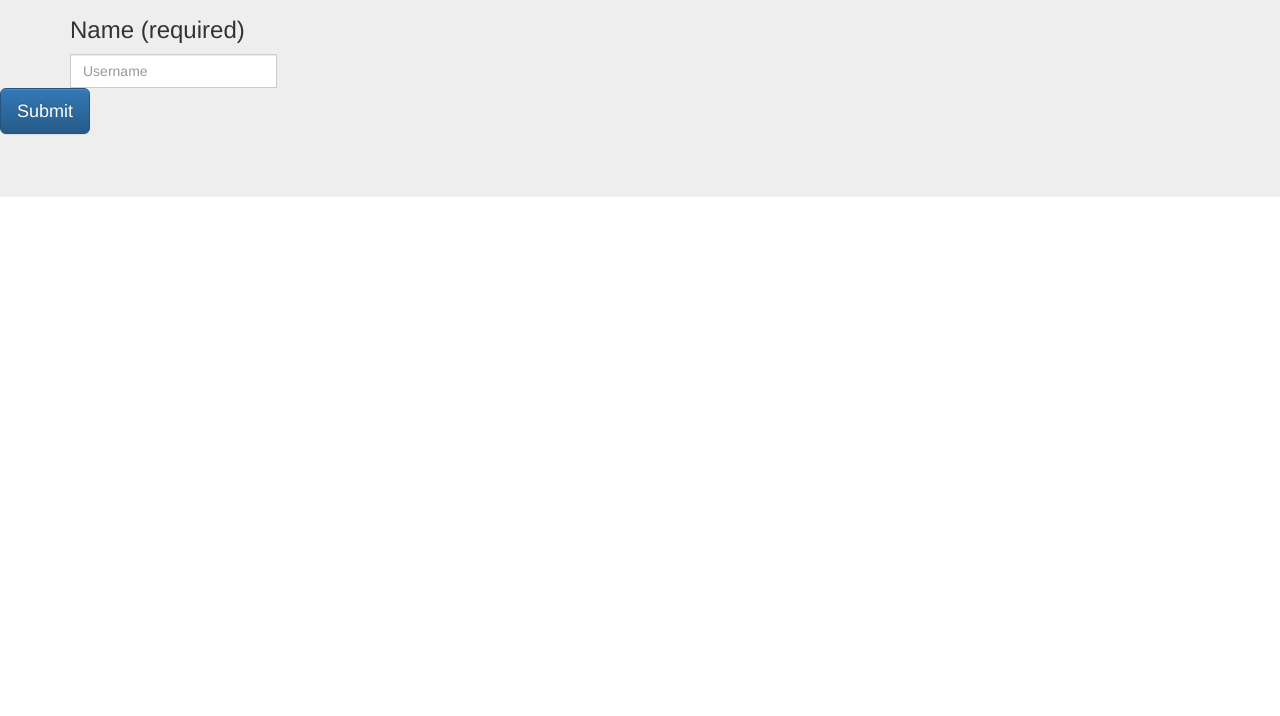
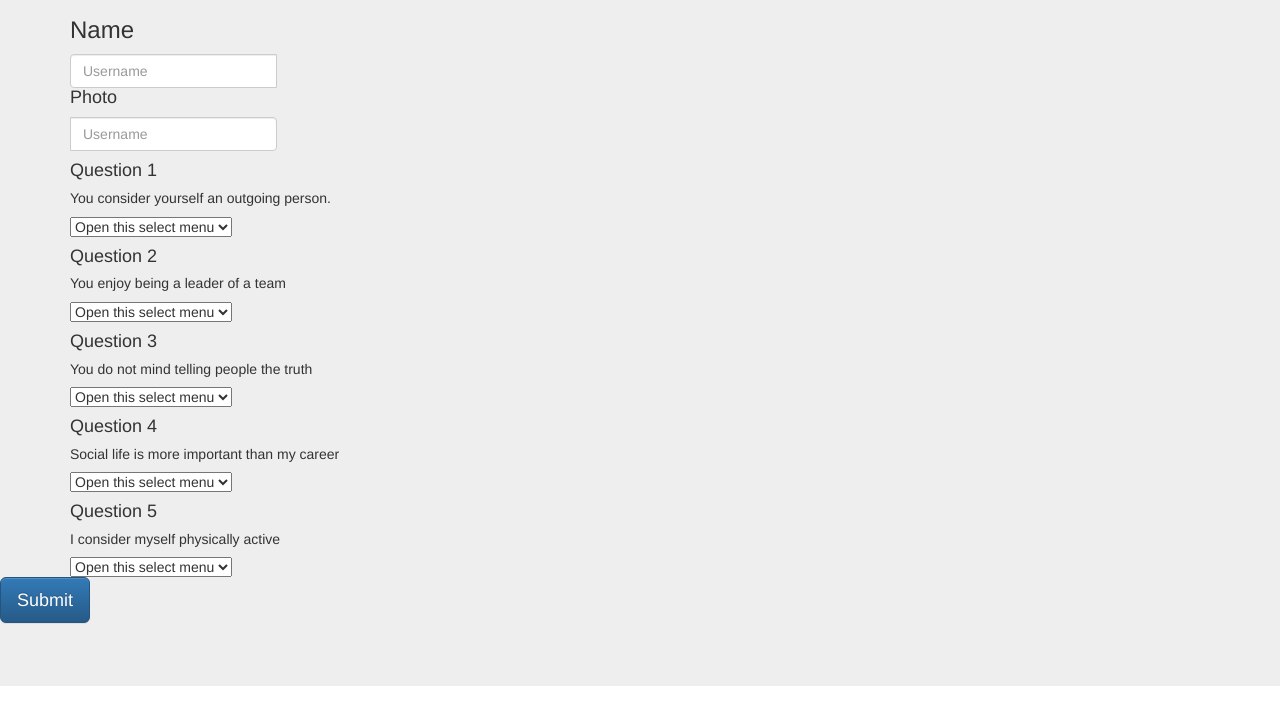
Before and after one commit to espeders90/FriendFinder, a website: page app/public/survery.html in a window 1280 px wide. Shown: the part 193-909 px from the top of the page. Before the commit the page ends 800 px from the top, so only its background shows below. Drawn offline with nearby package versions, Linux system fonts and the light colour scheme.

Commit message:
survey without script

```diff
--- a/app/public/survery.html
+++ b/app/public/survery.html
@@ -19,36 +19,82 @@
 
   <body>
 
-<div class="jumbotron">
-    <div class="container">
-      <h1>Survey Questions</h1>
+    <div class="jumbotron">
+        <div class="container">
+          <h1>Survey Questions</h1>
 
-     <strong><h2>About You</h2></strong>
-     <h3>Name (required)</h3>
-     <div class="input-group">
-  <input type="text" class="form-control" placeholder="Username" aria-label="Username" aria-describedby="basic-addon1">
+         <strong><h2>About You</h2></strong>
+         <h3>Name </h3>
+         <div class="input-group">
+      <input type="text" class="form-control" placeholder="Username" aria-label="Username" aria-describedby="basic-addon1" id="name">
+      <br>
+      <h4>Photo </h4>
+      <input type="text" class="form-control" placeholder="Username" aria-label="Username" aria-describedby="basic-addon1" id="photo">
+        </div>
+            <strong><h4>Question 1</h4></strong>
+                <h5>You consider yourself an outgoing person.</h5>
+            <select data-placeholder="" class="custom-select" id="Q1" >
+              <option selected>Open this select menu</option>
+              <option value="1">Strongly Disagree</option>
+              <option value="2">Disagree</option>
+              <option value="3">Neutral</option>
+              <option value="4">Agree</option>
+              <option value="5">Strongly Agree</option>
+            </select>
 
-</div>
+            <strong><h4>Question 2</h4></strong>
+                <h5>You enjoy being a leader of a team</h5>
+            <select data-placeholder="" class="custom-select" id="Q2">
+              <option selected>Open this select menu</option>
+              <option value="1">Strongly Disagree</option>
+              <option value="2">Disagree</option>
+              <option value="3">Neutral</option>
+              <option value="4">Agree</option>
+              <option value="5">Strongly Agree</option>
+            </select>
 
-     </div>
+            <strong><h4>Question 3</h4></strong>
+                <h5>You do not mind telling people the truth</h5>
+            <select data-placeholder="" class="custom-select" id="Q3">
+              <option selected>Open this select menu</option>
+              <option value="1">Strongly Disagree</option>
+              <option value="2">Disagree</option>
+              <option value="3">Neutral</option>
+              <option value="4">Agree</option>
+              <option value="5">Strongly Agree</option>
+            </select>
+
+            <strong><h4>Question 4</h4></strong>
+                <h5>Social life is more important than my career</h5>
+            <select data-placeholder="" class="custom-select" id="Q4">
+              <option selected>Open this select menu</option>
+              <option value="1">Strongly Disagree</option>
+              <option value="2">Disagree</option>
+              <option value="3">Neutral</option>
+              <option value="4">Agree</option>
+              <option value="5">Strongly Agree</option>
+            </select>
+
+            <strong><h4>Question 5</h4></strong>
+                <h5>I consider myself physically active</h5>
+            <select data-placeholder="" class="custom-select" id="Q5">
+              <option selected>Open this select menu</option>
+              <option value="1">Strongly Disagree</option>
+              <option value="2">Disagree</option>
+              <option value="3">Neutral</option>
+              <option value="4">Agree</option>
+              <option value="5">Strongly Agree</option>
+            </select>
 
 
-
-      <p><a class="btn btn-primary btn-lg" href="#" role="button">Submit</a></p>
-     </div>
-</div>
-
-
-
-
-
-
-
-
-
-
-
-
-
+         </div>
+          <p><a class="btn btn-primary btn-lg" id="submit" href="#" role="button">Submit</a></p>
+    </div>
+<script type="text/javascript">
+    // $("submit").on("click", function() {
+    //    ...
+    //}
+</script>
 
   </body>
+</html>
```
Also changed, not shown: app/public/home.html (+2 -0 lines), app/routing/apiRoutes.js (+5 -5 lines).
